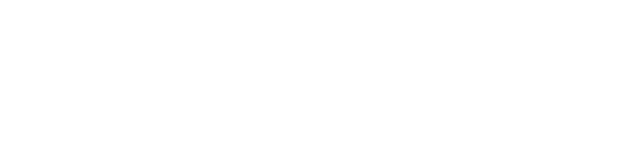
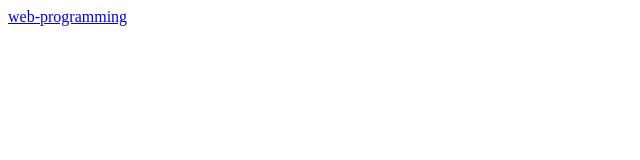
Before and after one commit to HowThisWork99/TIL, a plain HTML site: page index.html in a window 1280 px wide. Shown: the whole page, without its empty margins (0-640 px from the left). Drawn offline with Linux system fonts and the light colour scheme.

Commit message:
update2 index.html

```diff
--- a/index.html
+++ b/index.html
@@ -6,6 +6,6 @@
     <title>개발공부일지</title>
 </head>
 <body>
-
+    <a href="/web-programming/">web-programming</a>
 </body>
 </html>
```
